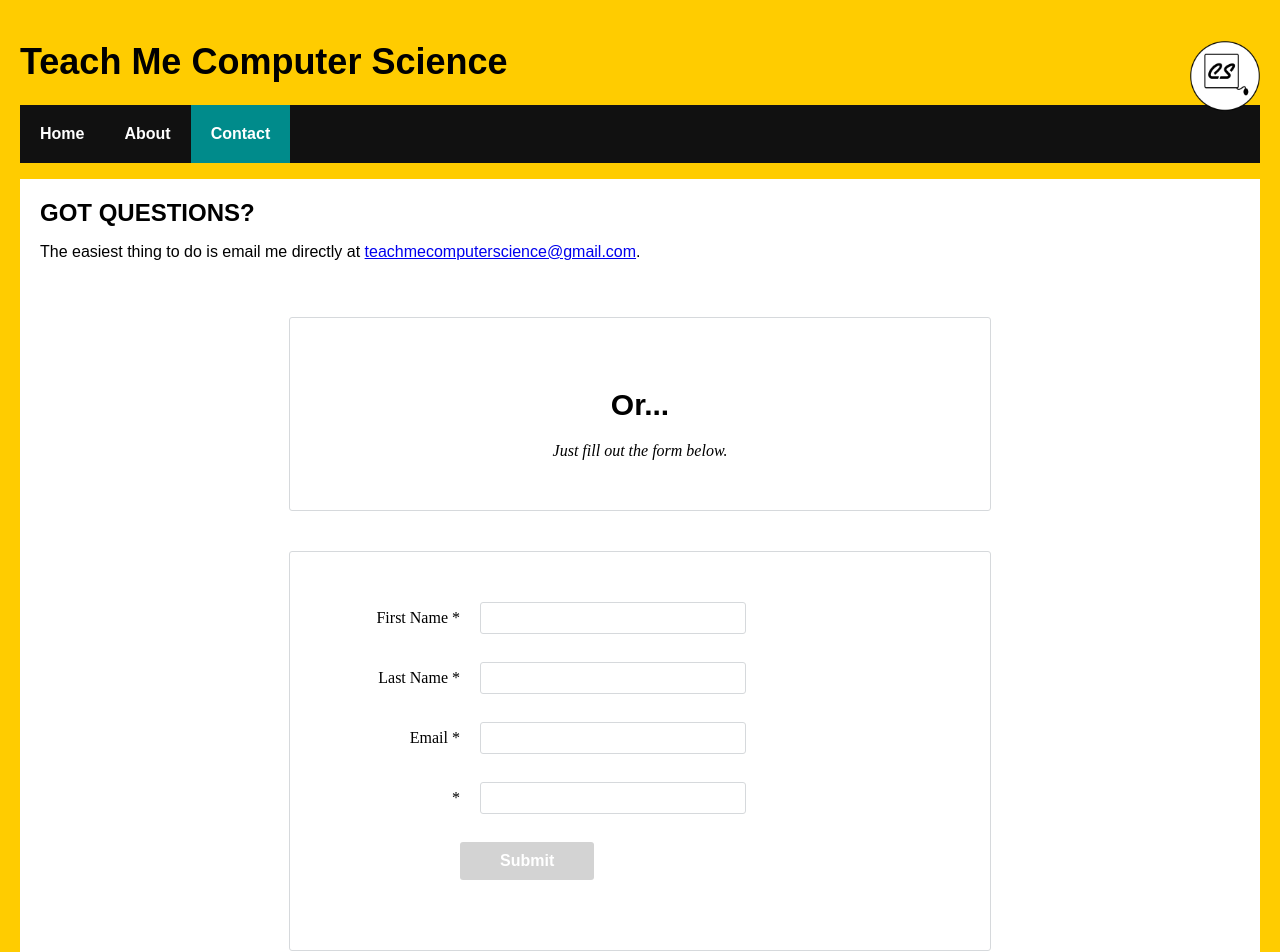
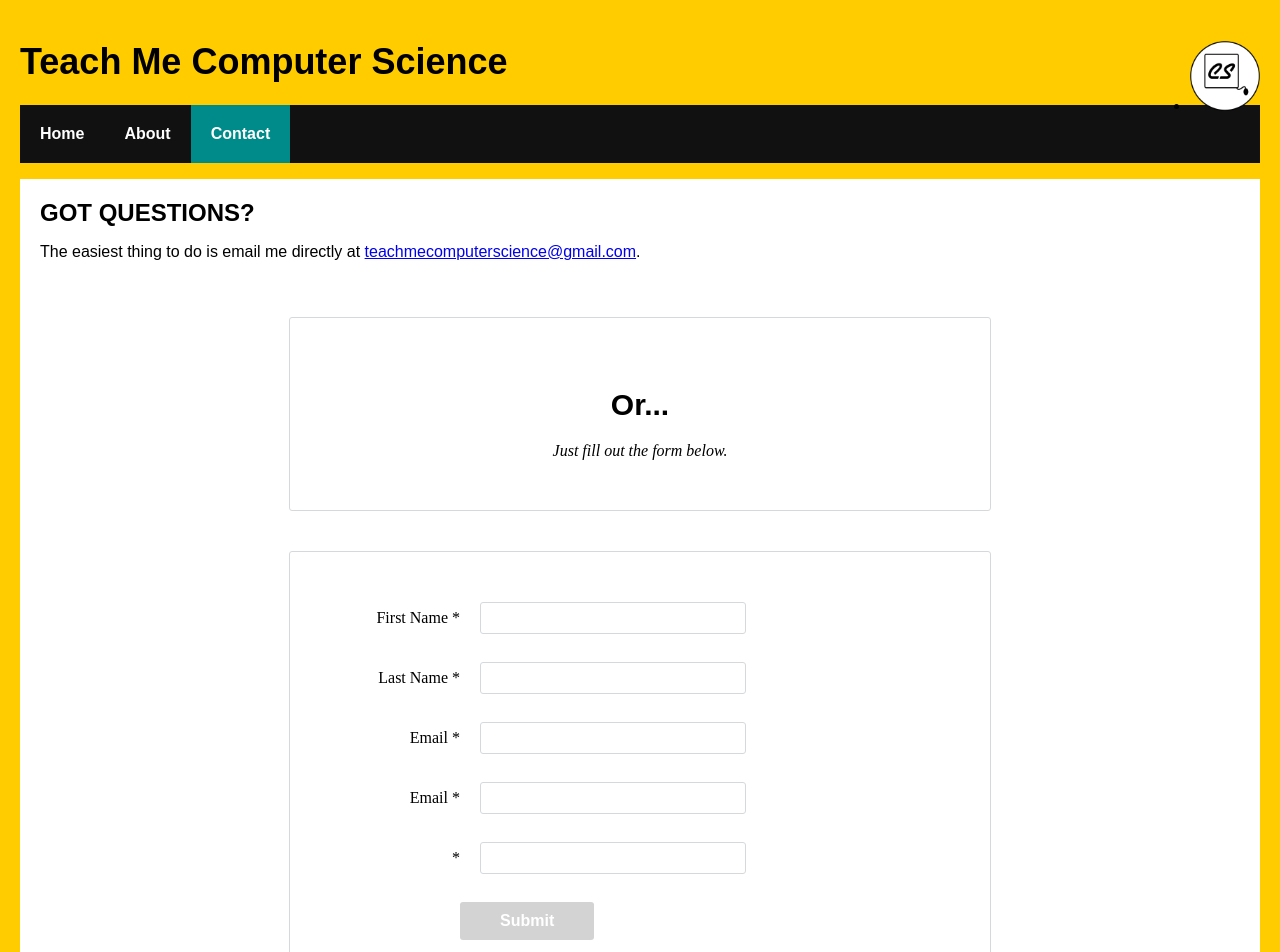
Before and after one commit to isas1/tmcs-simple, a React (Create React App) app: page /contact in a window 1280 px wide. Shown: the top 952 px of the page. Built offline with nearby package versions, Linux system fonts and the light colour scheme.

Commit message:
Web form message box added but not functioning

```diff
--- a/src/App.js
+++ b/src/App.js
@@ -14,7 +14,6 @@ import Logo from "./Logo/logo.jsx";
 const styles = {
   float: "right",
   display: "inline",
-  "list-style-type": "none",
   margin: 0,
 }
 
--- /dev/null
+++ b/src/Webform/components/scenes/WebForm/form-components/MessageInput/index.js
@@ -0,0 +1,93 @@
+/* eslint-disable jsx-a11y/label-has-for */
+import React, { Component } from 'react';
+import PropTypes from 'prop-types';
+
+import './style.css';
+
+class MessageInput extends Component {
+  static propTypes = {
+    className: PropTypes.string,
+    isSubmitClicked: PropTypes.bool.isRequired,
+    isValid: PropTypes.bool.isRequired,
+    label: PropTypes.string.isRequired,
+    maxCharacters: PropTypes.number,
+    name: PropTypes.string.isRequired,
+    required: PropTypes.bool,
+    type: PropTypes.string,
+    value: PropTypes.string,
+
+    onEvent: PropTypes.func.isRequired,
+    onTextChange: PropTypes.func.isRequired
+  };
+
+  static defaultProps = {
+    className: '',
+    maxCharacters: 500,
+    required: false,
+    type: 'text',
+    value: ''
+  };
+
+  state = {
+    hasBeenTouched: false
+  };
+
+  handleBlur = () => {
+    const { name, onEvent } = this.props;
+
+    this.setState(
+      {
+        hasBeenTouched: true
+      },
+      onEvent.bind(null, name)
+    );
+  };
+
+  handleChange = event => {
+    const { target } = event;
+
+    this.props.onTextChange({
+      isValid: target.validity.valid && target.value.trim() !== '',
+      name: this.props.name,
+      value: target.value
+    });
+  };
+
+  render() {
+    const {
+      className,
+      isSubmitClicked,
+      isValid,
+      label,
+      maxCharacters,
+      name,
+      required,
+      type,
+      value
+    } = this.props;
+
+    const invalidClassName = isValid ? '' : ' invalid';
+
+    return (
+      <div
+        className={`form-row text-input ${className}${
+          this.state.hasBeenTouched || isSubmitClicked ? invalidClassName : ''
+        }`}
+      >
+        <label htmlFor={name}>
+          {label} {required ? '*' : ''}
+        </label>
+        <input
+          id={name}
+          maxLength={maxCharacters}
+          type={type}
+          value={value}
+          onBlur={this.handleBlur}
+          onChange={this.handleChange}
+        />
+      </div>
+    );
+  }
+}
+
+export default MessageInput;
--- /dev/null
+++ b/src/Webform/components/scenes/WebForm/form-components/MessageInput/style.css
@@ -0,0 +1,21 @@
+.text-input input {
+  background-color: #fff;
+  border: 1px solid #d6d9dc;
+  border-radius: 3px;
+  font-size: 14px;
+  padding: 7px;
+  width: 100%;
+}
+
+.text-input.invalid input {
+  border: 1px solid #d55c5f;
+  box-shadow: none;
+  color: #d55c5f;
+}
+
+@media only screen and (min-width: 700px) {
+  .text-input input {
+    height: initial;
+    width: 250px;
+  }
+}
--- a/src/webform/components/scenes/WebForm/index.js
+++ b/src/webform/components/scenes/WebForm/index.js
@@ -15,6 +15,7 @@ import RadioGroup from './form-components/RadioGroup';
 import CountryOfCitizenship from './form-components/CountryOfCitizenship';
 import SubmitButton from './form-components/SubmitButton';
 import TextInput from './form-components/TextInput';
+import MessageInput from './form-components/MessageInput';
 import './style.css';
 
 const formNames = Object.keys(FORM_TEXTS).reduce(
@@ -223,13 +224,29 @@ class WebForm extends Component {
           />
 
           <TextInput
+            className="email"
+            isSubmitClicked={isSubmitClicked}
+            isValid={isEmailValid}
+            label={FORM_TEXTS.email.label}
+            maxCharacters={MAX_CHARACTERS}
+            name={FORM_TEXTS.email.name}
+            required
+            type="email"
+            value={email}
+            onEvent={this.checkCanSubmit}
+            onTextChange={this.handleInputChange}
+          />
+
+          <TextInput
             className="message"
             isSubmitClicked={isSubmitClicked}
+            isValid={isEmailValid}
             //label={FORM_TEXTS.email.label}
+            maxCharacters={MAX_CHARACTERS}
             //name={FORM_TEXTS.email.name}
             required
-            type="text"
-            //value={message}
+            type="email"
+            value={email}
             onEvent={this.checkCanSubmit}
             onTextChange={this.handleInputChange}
           />
```
